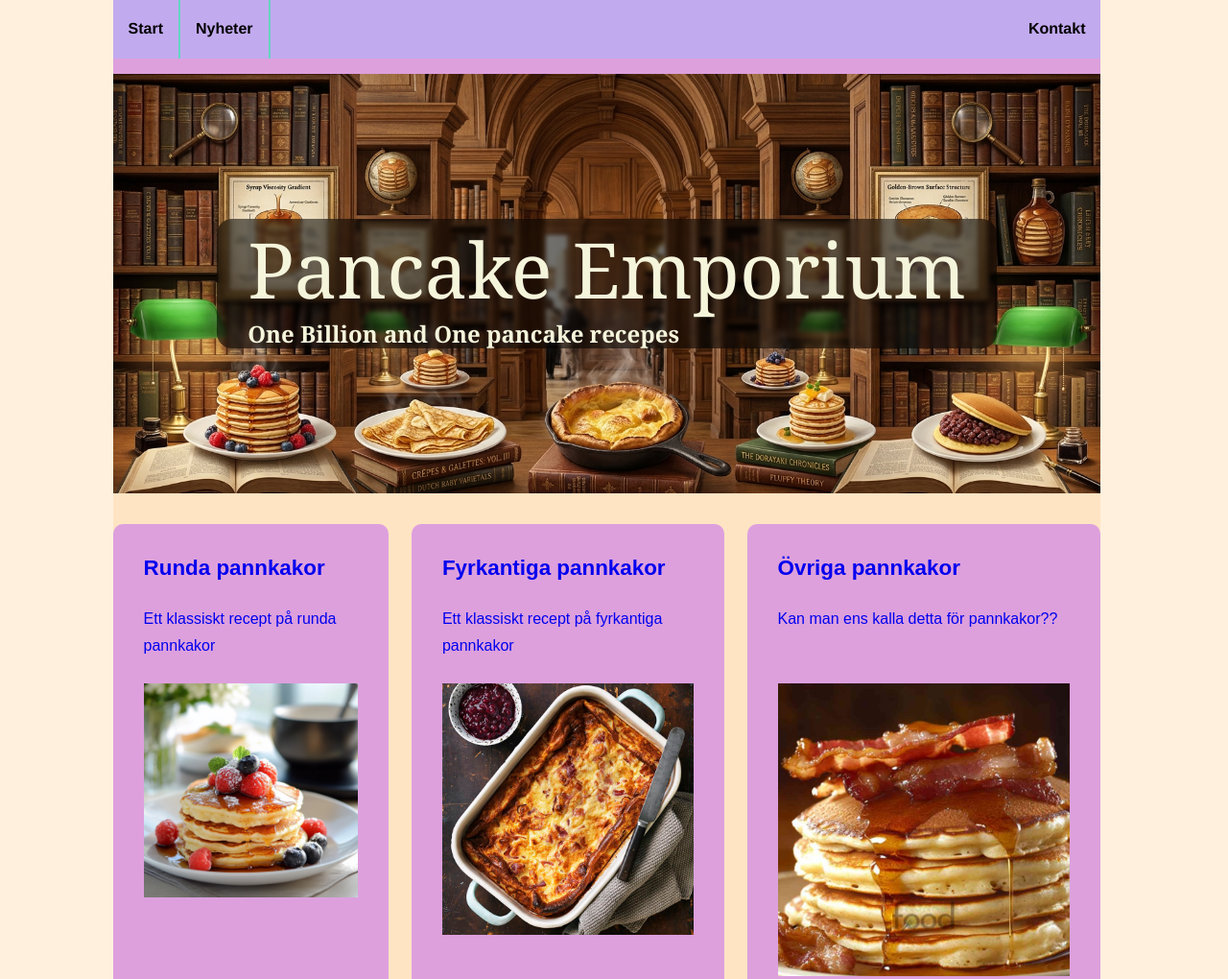
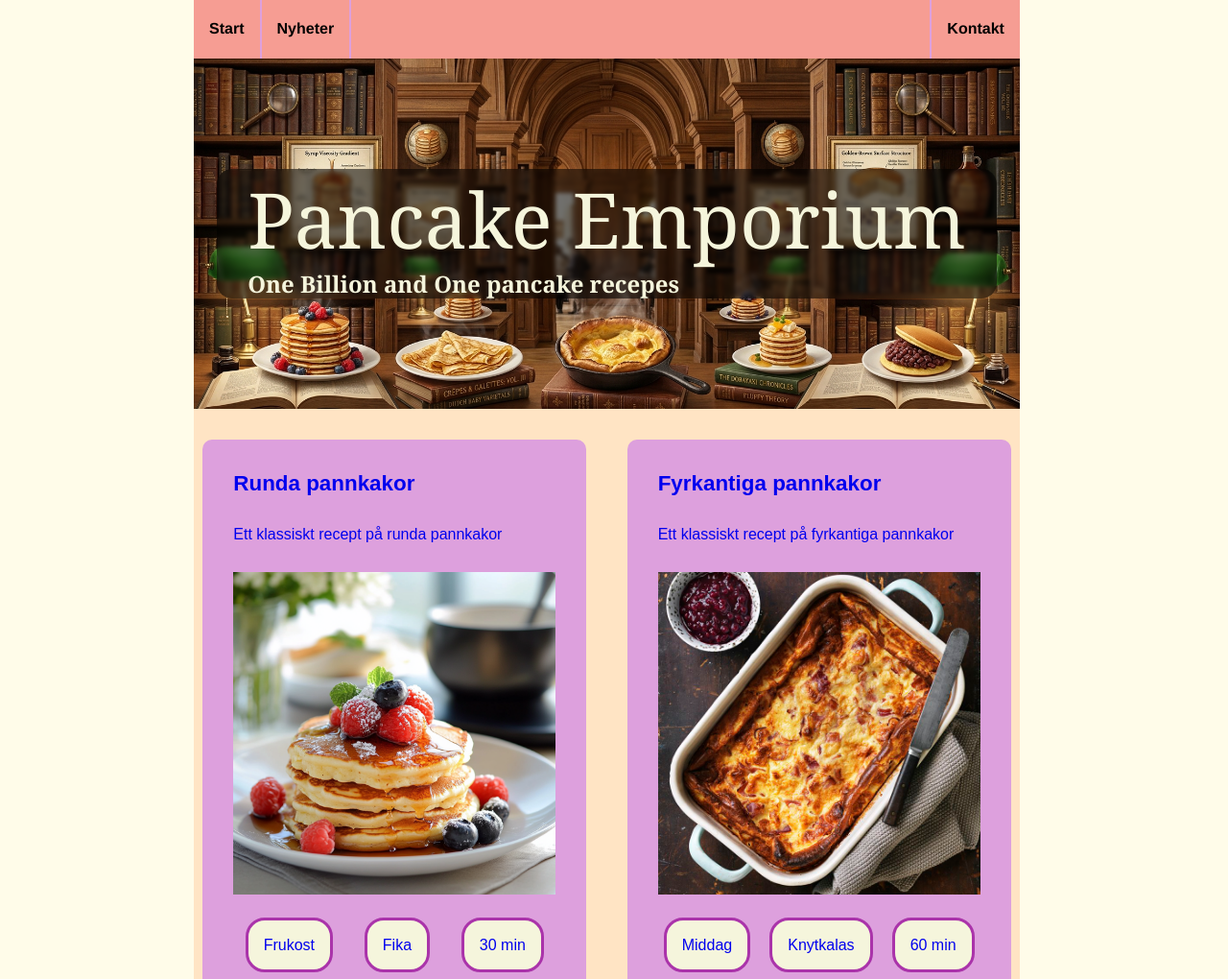
Before and after one commit to z1ngo/pannkakor-site-v2, a plain HTML site: page home.html in a window 1280 px wide. Shown: the top 1020 px of the page at 96% size. Drawn offline with Linux system fonts and the light colour scheme.

Commit message:
färgvariabler, möblerat om kod

```diff
--- a/home.html
+++ b/home.html
@@ -56,7 +56,7 @@
                     <a class="recipe-card" href="index.html" id="recipe3">
                         <h2>Övriga pannkakor</h2>
                         <p>Kan man ens kalla detta för pannkakor??</p>
-                        <img class="recepe-teaser" src="images/Pancakes-and-Bacon-2-578950304.jpg" alt="Pancakes with syrup and bacon">
+                        <img class="recipe-teaser" src="images/Pancakes-and-Bacon-2-578950304.jpg" alt="Pancakes with syrup and bacon">
                         <div class="tags-pill">
                             <p>Frukost</p>
                             <p>Lunch</p>
@@ -64,9 +64,8 @@
                             <p>30 min</p>
                         </div>
                     </a>
+                </section>
 
-
-                </section>
                 <section class="form-container">
                     <h1>Dela ditt recept!</h1>
                     <h2>Vi tar tacksamt emot ditt recept till vår ständigt växande databas</h2>
--- a/styles/styles.css
+++ b/styles/styles.css
@@ -11,22 +11,26 @@
 	margin: 0;
 	padding: 0;
 	font: inherit;
-	--favourite-color: plum;
 }
 
 html {
 	scrollbar-gutter: stable;
-	background-color: rgba(255, 228, 196, 0.546);
-	/* background-color: oklch(from var(--favourite-color) l c -120deg); */
     display: flex;
     justify-content: center;
 }
 
-.background {
-	background-color: var(--favourite-color);
-	border: 0;
-	padding: 0;
+:root {
+	--color-content-bg: plum;
+	--color-content-darker: rebeccapurple;
+	--color-light: bisque;
+	--color-content-accent: oklch(from var(--color-content-bg) l c calc(h + 60));
+	--color-lighter: oklch(from var(--color-light) calc(l + 0.1)  calc(c - 0.02) h);
+
+	background-color: var(--color-lighter);
+
 }
+
+
 
 img,
 picture,
@@ -36,43 +40,12 @@ video {
 	max-width: 100%;
 }
 
-header {
+/* header {
 	margin-bottom: 1rem;
 
-}
-/* .main-menu {
-	display: flex;
 } */
-.nav-links {
-	/* float: left; */
-	display: flex;
-	font-weight: bold;
-	font-family: "Franklin Gothic Medium", "Arial Narrow", Arial, sans-serif;
-	list-style-type: none;
-	background-color: oklch(from var(--favourite-color) l 0.1 -60deg);
 
-	li {
-		border-right: 2.5px solid oklch(from var(--favourite-color) 0.8 c -180deg);
 
-		&:last-of-type {
-			border-right: none;
-			margin-inline-start: auto;
-		}
-	}
-
-	a {
-		display: block;
-		color: black;
-		text-align: center;
-		padding: 1rem 1rem;
-		text-decoration: none;
-
-		&:hover {
-			background-color: oklch(from var(--favourite-color) l c 20deg);
-			cursor: url("/images/moose-icon-32.png"), auto;
-		}
-	}
-}
 body {
 	/* min-block-size: 100 svh;
 	min-height: 100vh; */
@@ -83,12 +56,16 @@ body {
 
 }
 
+.background {
+	background-color: transparent;
+	border: 0;
+	padding: 0;
+}
 
 
 main {
-	margin-block: 1em;
 	font-family: sans-serif;
-	background-color: bisque;
+	background-color:var(--color-light);
 
 	h1,
 	h2,
@@ -122,13 +99,42 @@ main {
 		list-style-type: decimal;
 	}
 }
+.nav-links {
+	/* float: left; */
+	display: flex;
+	font-weight: bold;
+	font-family: "Franklin Gothic Medium", "Arial Narrow", Arial, sans-serif;
+	list-style-type: none;
+	background-color: var(--color-content-accent);
+
+	li {
+		border-inline-end: 2.5px solid var(--color-content-bg);
+
+		&:last-of-type {
+			border-inline-start: 2.5px solid var(--color-content-bg);
+			border-inline-end: none;
+			margin-inline-start: auto;
+		}
+	}
+
+	a {
+		display: block;
+		color: black;
+		text-align: center;
+		padding: 1rem 1rem;
+		text-decoration: none;
+
+		&:hover {
+			background-color: white;
+			/* background-color: oklch(from var(--favourite-color) calc(l + 0.2) c h); */
+			/* cursor: url("/images/moose-icon-32.png"), auto; */
+		}
+	}
+}
+
 .contents {
 	width: 100%;
 	display: inline-block;
-
-
-
-
 
 }
 
@@ -182,7 +188,8 @@ main {
 	padding-block-start: 1rem;
 
 	display: grid;
-	grid-template-columns: 1fr 1fr 1fr;
+	grid-template-columns: repeat(auto-fit,400px);
+	justify-content: space-around;
 	justify-items: center;
 	align-items: center;
 	gap: 1.5rem;
@@ -203,7 +210,7 @@ main {
 
 	img {
 		aspect-ratio: 1/1;
-		max-width: 100%;
+		width: 100%;
 		object-fit: cover;
 	}
 }
@@ -212,7 +219,7 @@ main {
 	display: flex;
 	justify-content: space-around;
 	align-items: center;
-
+	gap: 0.5rem;
 	p {
 		background:beige;
 		padding: 1rem;
@@ -220,6 +227,7 @@ main {
 		border-radius: 20px;
 		line-height: 1.2;
 		flex: 0 1 auto;
+		text-wrap: nowrap;
 
 	}
 
@@ -227,11 +235,14 @@ main {
 
 .form-container {
 	margin-block-start: 2rem;
+	margin-inline: auto;
+	padding: 2rem;
 	display:flex;
 	flex-direction: column;
 	align-items: center;
-	border: 5px solid rebeccapurple;
-
+	border: 5px solid var(--color-content-accent);
+	border-radius: 10px;
+	width: max-content;
 
 	h1,h2 {
 		font-family: 'Segoe UI', Tahoma, Geneva, Verdana, sans-serif;
@@ -250,12 +261,16 @@ main {
 	label{
 			display: flex;
 			flex-direction: column;
+			font-weight: 600;
+
 		}
 
 	.recipe-name,
 	.difficulty,
 	.ingredients-instructions {
 		padding-inline: 0.5rem;
+		border-radius: 5px;
+
 
 		div {
 			padding-block: 0.3rem;
@@ -328,9 +343,6 @@ main {
         padding: 0;
     }
 
-    /* > * {
-        border: 20px solid green;
-    } */
 
     > * {
 
@@ -348,17 +360,8 @@ main {
    .instructions {
         text-wrap-style: pretty;
 
-
    }
 
-
-
-
-
-	/* li:hover {
-		font-weight: bolder;
-		background-color: oklch(from plum l c calc((sibling-index() - 1) * 20deg));
-	} */
 }
 
 .serving-suggestion {
```
